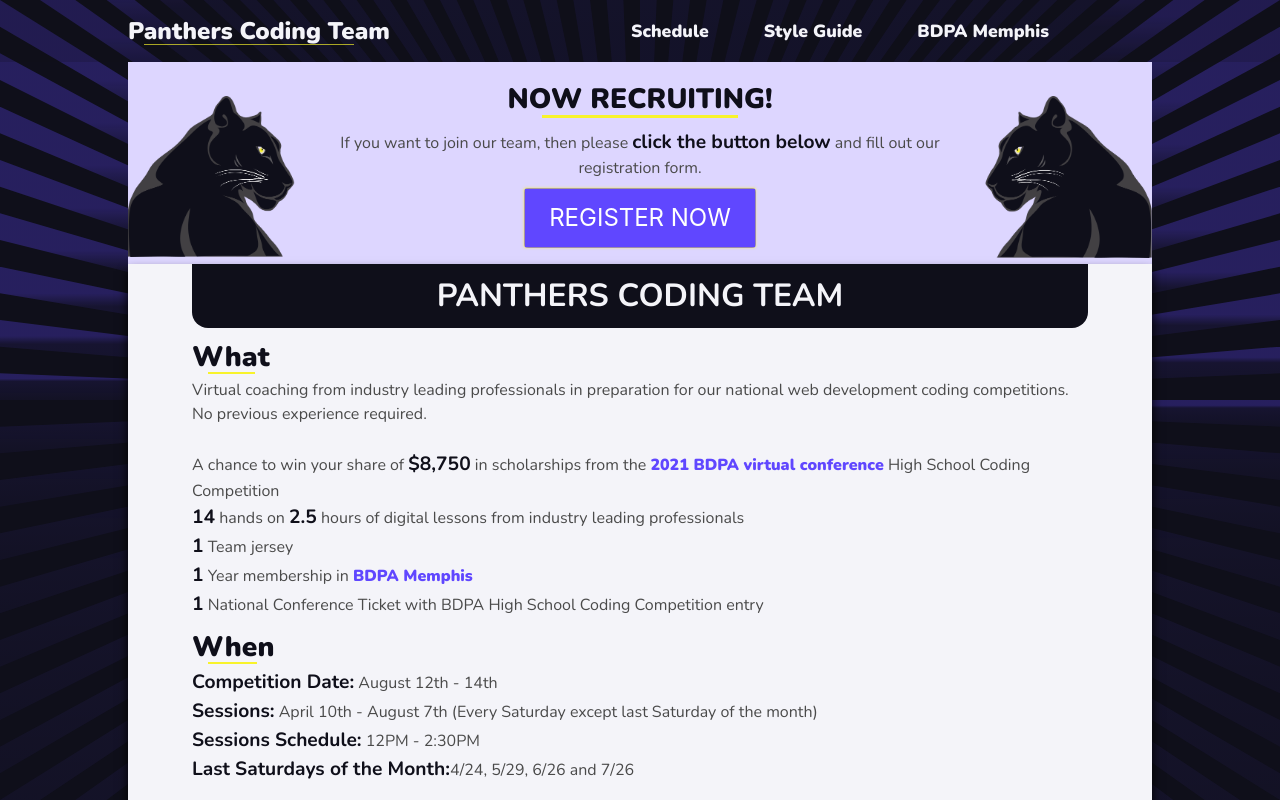
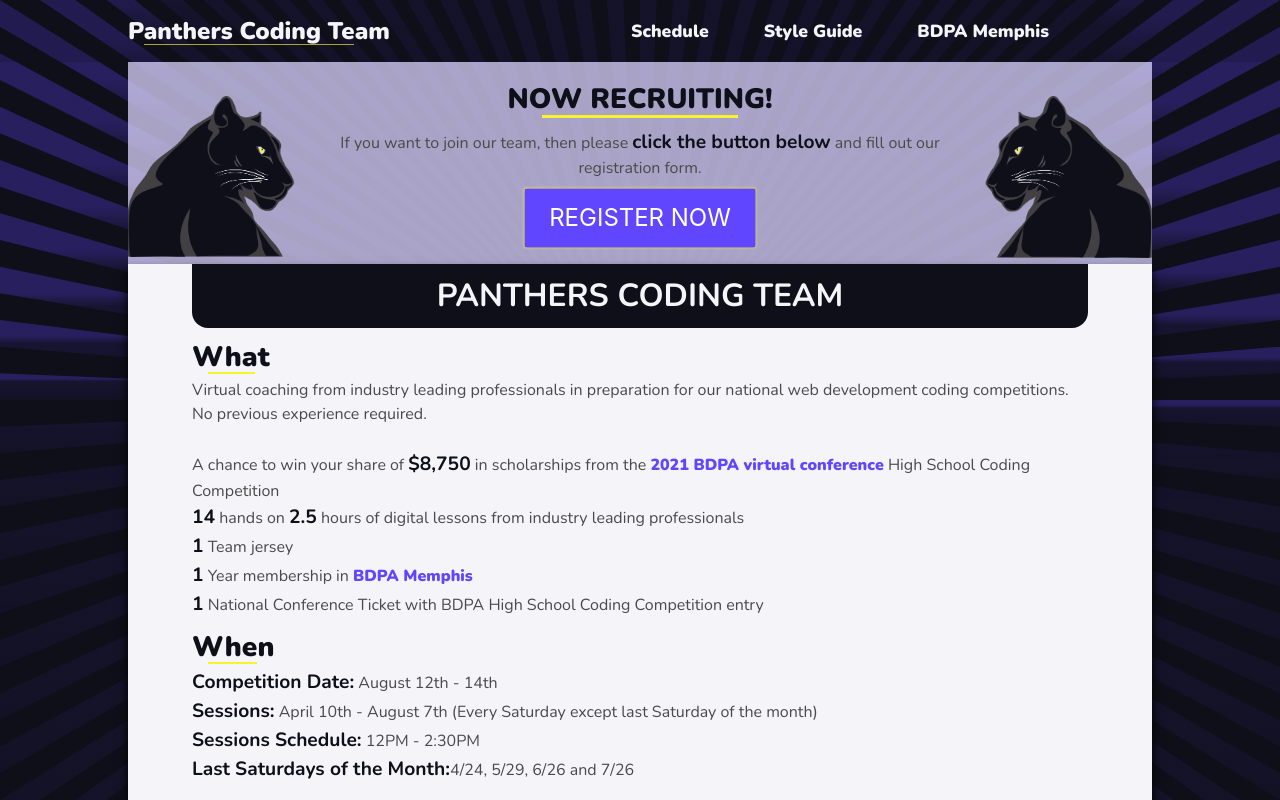
Before and after one commit to binarywhisperer/panthers-coding-team-site, a Vue app: page / in a window 1280 px wide. Shown: the top 800 px of the page. Built offline with nearby package versions, Linux system fonts and the light colour scheme; a web font is replaced by a local one.

Commit message:
Transparent register. Thanks jbry

```diff
--- a/src/components/Registration.vue
+++ b/src/components/Registration.vue
@@ -38,7 +38,7 @@ export default {
   display: flex;
   justify-content: space-between;
   align-items: flex-end;
-  background: $my-color-primary-light;
+  background: transparentize($color:$my-color-primary-light, $amount: .25);
 
   &-content{
     text-align: center;
```
